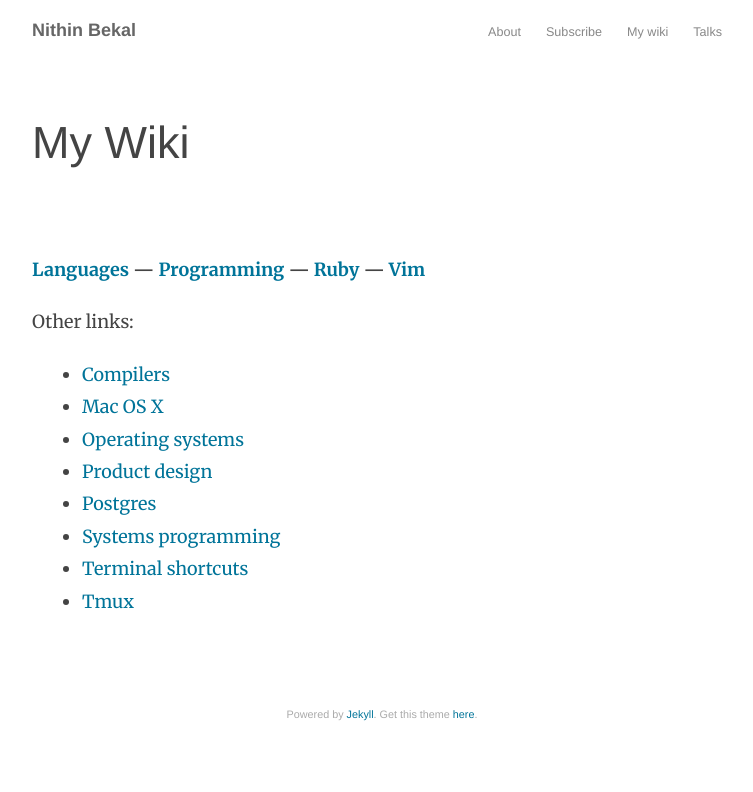
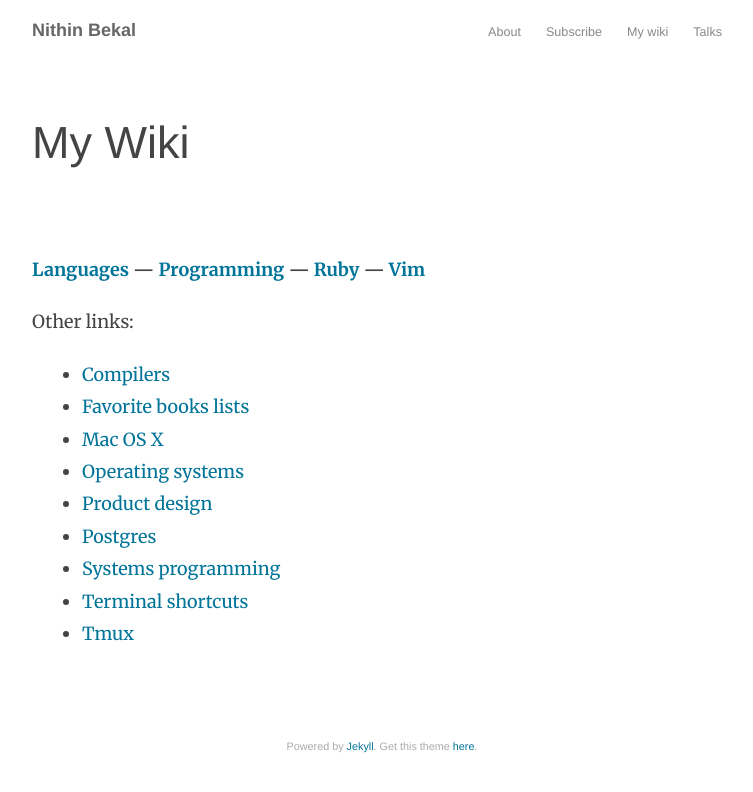
Before and after one commit to nithinbekal/nithinbekal.github.io, a Jekyll site: the page built from notes/index.md, in a window 1280 px wide. Shown: the top 792 px of the page, without its empty margins (258-1011 px from the left). Built offline with Jekyll 4.4.1, drawn with Linux system fonts in a browser that asks for light colours.

Commit message:
Add link to books page

```diff
--- a/notes/index.md
+++ b/notes/index.md
@@ -12,8 +12,9 @@ date:   2014-06-07 12:00:00
 Other links:
 
 * [Compilers](/notes/compilers.html)
+* [Favorite books lists](/notes/books.html)
 * [Mac OS X](/notes/osx.html)
-- [Operating systems](/notes/os.html)
+* [Operating systems](/notes/os.html)
 * [Product design](/notes/product-design.html)
 * [Postgres](/notes/postgres.html)
 * [Systems programming](/notes/systems-programming.html)
```
Also changed, not shown: notes/books.md (+0 -1 lines).
